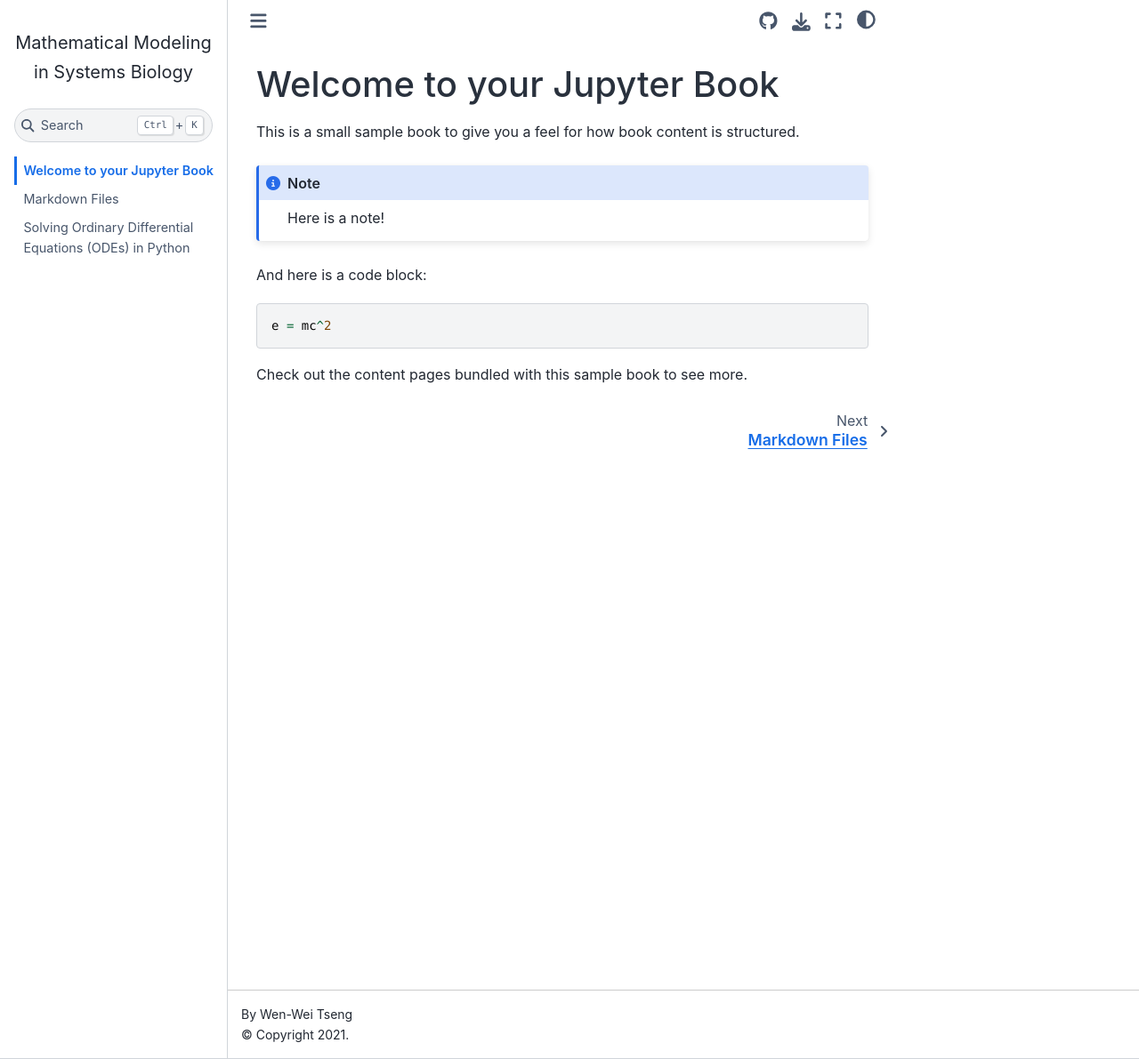
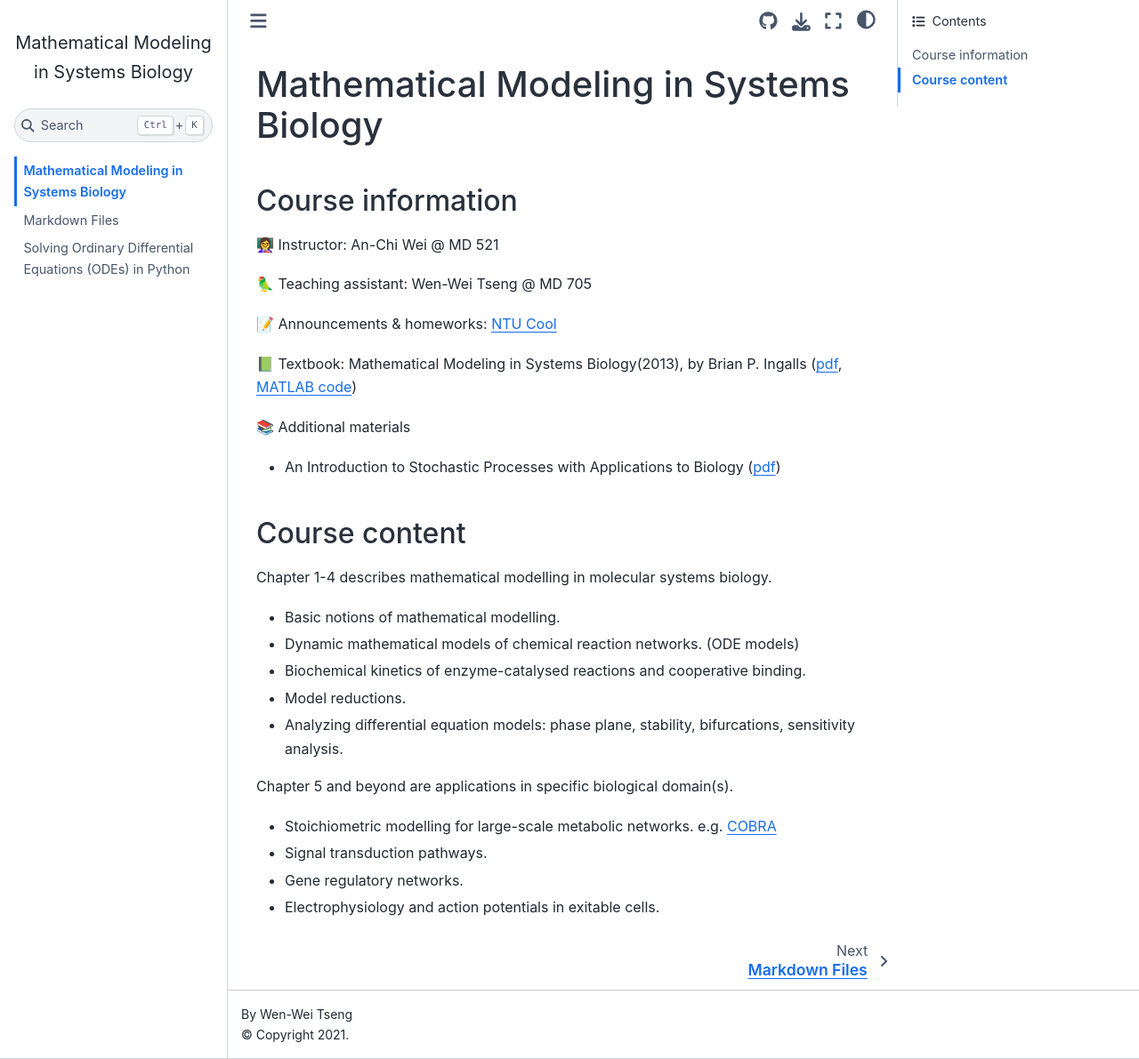
Before and after one commit to ntumitolab/mmsb-bebi-5009, a Jupyter Book: the page built from docs/index.md, in a window 1280 px wide and 1191 px high. Shown: the whole window at 89% size. Built offline with Jupyter Book 1.0.4 settings and Sphinx 7.4.7 and the Sphinx Book theme 1.1.4, drawn with Linux system fonts in a browser that asks for light colours.

Commit message:
Index page

````diff
--- a/docs/index.md
+++ b/docs/index.md
@@ -1,16 +1,31 @@
-# Welcome to your Jupyter Book
+# Mathematical Modeling in Systems Biology
 
-This is a small sample book to give you a feel for how book content is
-structured.
+## Course information
 
-:::{note}
-Here is a note!
-:::
+👩‍🏫 Instructor: An-Chi Wei @ MD 521
 
-And here is a code block:
+🦜 Teaching assistant: Wen-Wei Tseng @ MD 705
 
-```
-e = mc^2
-```
+📝 Announcements & homeworks: [NTU Cool](https://cool.ntu.edu.tw/)
 
-Check out the content pages bundled with this sample book to see more.
+📗 Textbook: Mathematical Modeling in Systems Biology(2013), by Brian P. Ingalls ([pdf](https://www.math.uwaterloo.ca/~bingalls/MMSB/MMSB_w_solutions.pdf), [MATLAB code](https://www.math.uwaterloo.ca/~bingalls/MMSB/MMSB_code.xhtml))
+
+📚 Additional materials
+- An Introduction to Stochastic Processes with Applications to Biology ([pdf](http://sistemas.fciencias.unam.mx/~silo/Cursos/coronavirus/Allen.pdf))
+
+## Course content
+
+Chapter 1-4 describes mathematical modelling in molecular systems biology.
+
+- Basic notions of mathematical modelling.
+- Dynamic mathematical models of chemical reaction networks. (ODE models)
+- Biochemical kinetics of enzyme-catalysed reactions and cooperative binding.
+- Model reductions.
+- Analyzing differential equation models: phase plane, stability, bifurcations, sensitivity analysis.
+
+Chapter 5 and beyond are applications in specific biological domain(s).
+
+- Stoichiometric modelling for large-scale metabolic networks. e.g. [COBRA](https://opencobra.github.io/cobrapy/)
+- Signal transduction pathways.
+- Gene regulatory networks.
+- Electrophysiology and action potentials in exitable cells.
````
